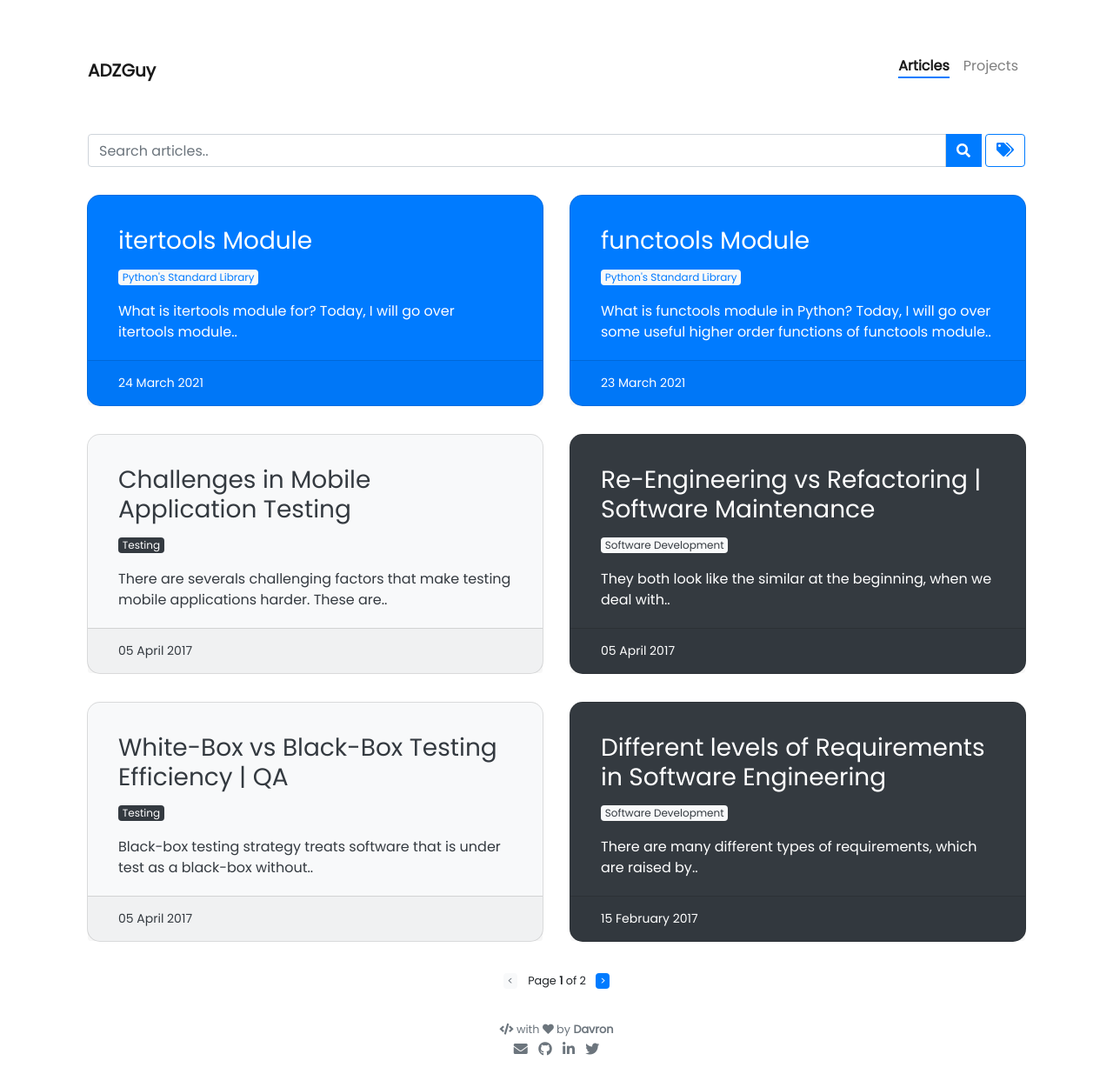
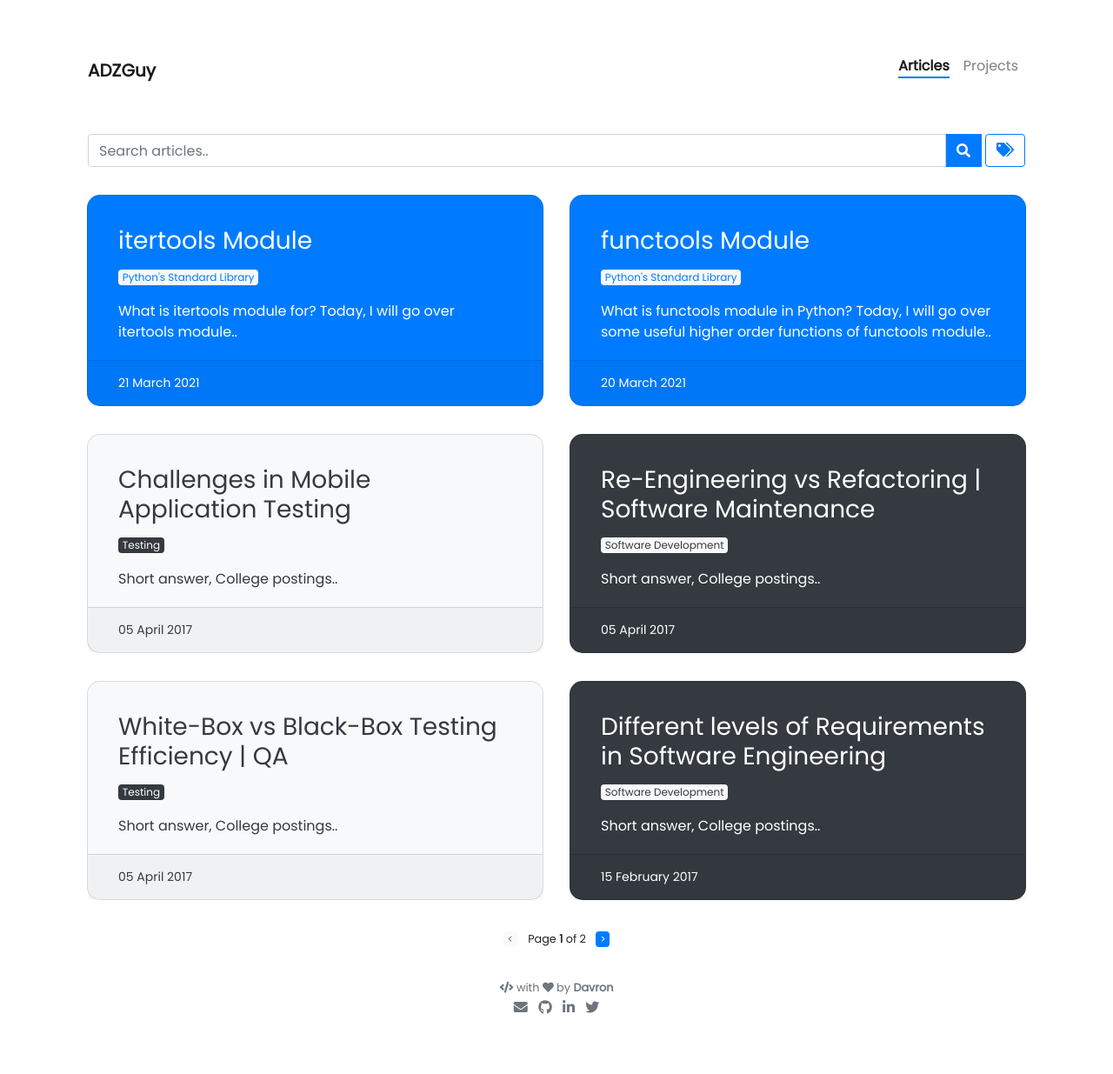
Before and after one commit to adzguy/portfolio, a Jekyll site: the page built from articles/index.html, in a window 1280 px wide. Shown: the whole page at 87% size. Built offline with Jekyll 4.4.1, drawn with Linux system fonts in a browser that asks for light colours; nearby versions of some CDN libraries; the list of posts is cut into pages by our own code; comment, search, counter and statistics services are not loaded; after the commit the page ends 1187 px from its top, so only the background shows below that.

Commit message:
post description update

```diff
--- a/_posts/2017-02-15-Different-Requirments-in -Software-Engineering.md
+++ b/_posts/2017-02-15-Different-Requirments-in -Software-Engineering.md
@@ -3,7 +3,7 @@ title: Different levels of Requirements in Software Engineering
 tags: [Software Development]
 style: fill
 color: dark
-description: There are many different types of requirements, which are raised by..
+description: Short answer, College postings..
 ---
 
 <br>
--- a/_posts/2017-04-05-Quality-Assurance.md
+++ b/_posts/2017-04-05-Quality-Assurance.md
@@ -3,7 +3,7 @@ title: White-Box vs Black-Box Testing Efficiency | QA
 tags: [Testing]
 style: fill
 color: light
-description: Black-box testing strategy treats software that is under test as a black-box without..
+description: Short answer, College postings..
 ---
 
 <br>
--- a/_posts/2017-04-05-Software-Maintenance.md
+++ b/_posts/2017-04-05-Software-Maintenance.md
@@ -3,7 +3,7 @@ title: Re-Engineering vs Refactoring | Software Maintenance
 tags: [Software Development]
 style: fill
 color: dark
-description: They both look like the similar at the beginning, when we deal with..
+description: Short answer, College postings..
 ---
 
 <br>
--- a/_posts/2017-04-05-Testing-Mobile-Apps.md
+++ b/_posts/2017-04-05-Testing-Mobile-Apps.md
@@ -3,7 +3,7 @@ title: Challenges in Mobile Application Testing
 tags: [Testing]
 style: fill
 color: light
-description: There are severals challenging factors that make testing mobile applications harder. These are..
+description: Short answer, College postings..
 ---
 
 <br>
```
Also changed, not shown: _posts/2017-02-05-Agile-in-Software-Development.md (+1 -1 lines), _posts/2021-03-20-Functools-Module.md (renamed from _posts/2021-03-23-Functools-Module.md), _posts/2021-03-21-Itertools-Module.md (renamed from _posts/2021-03-24-Itertools-Module.md).
